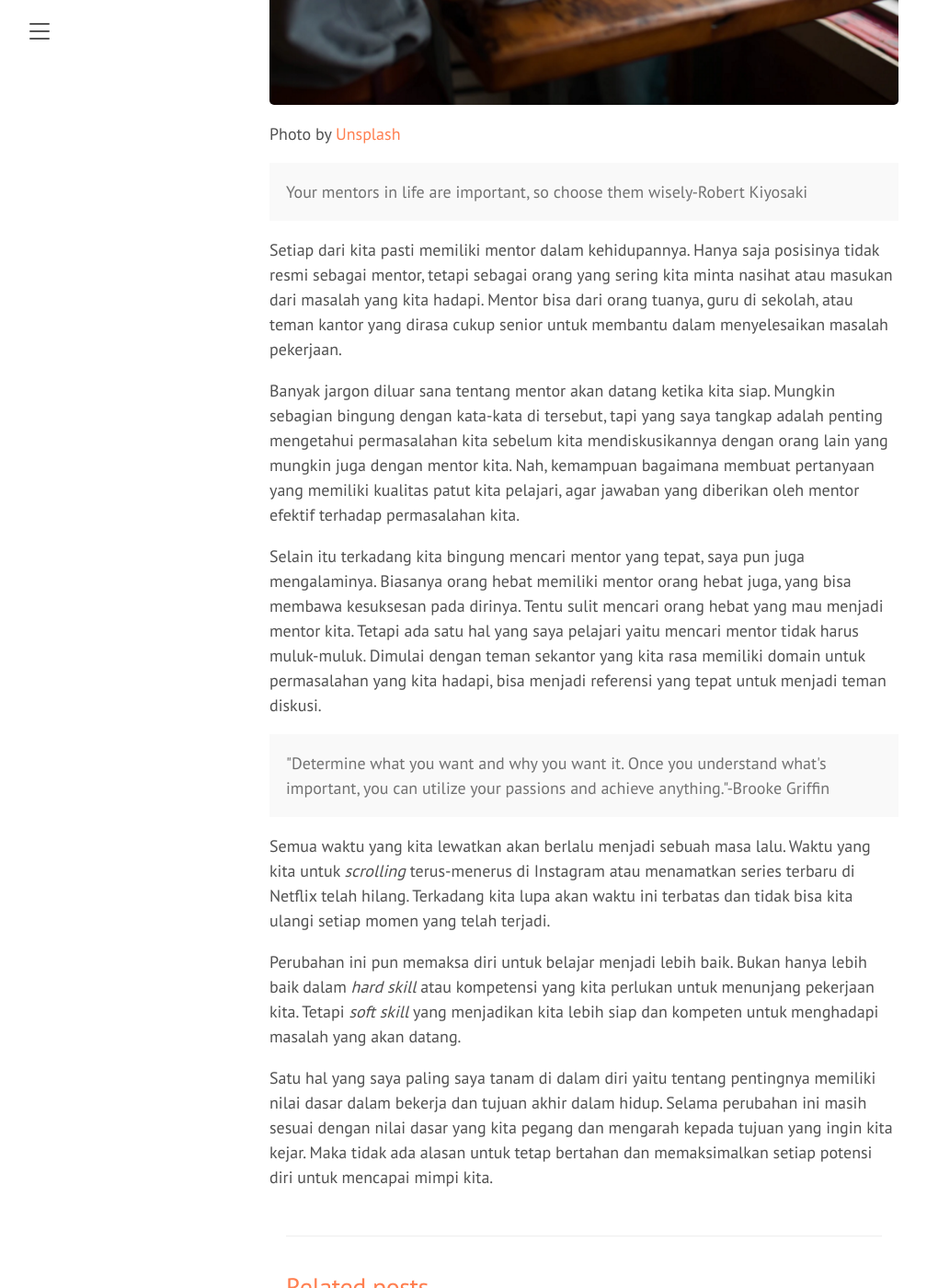
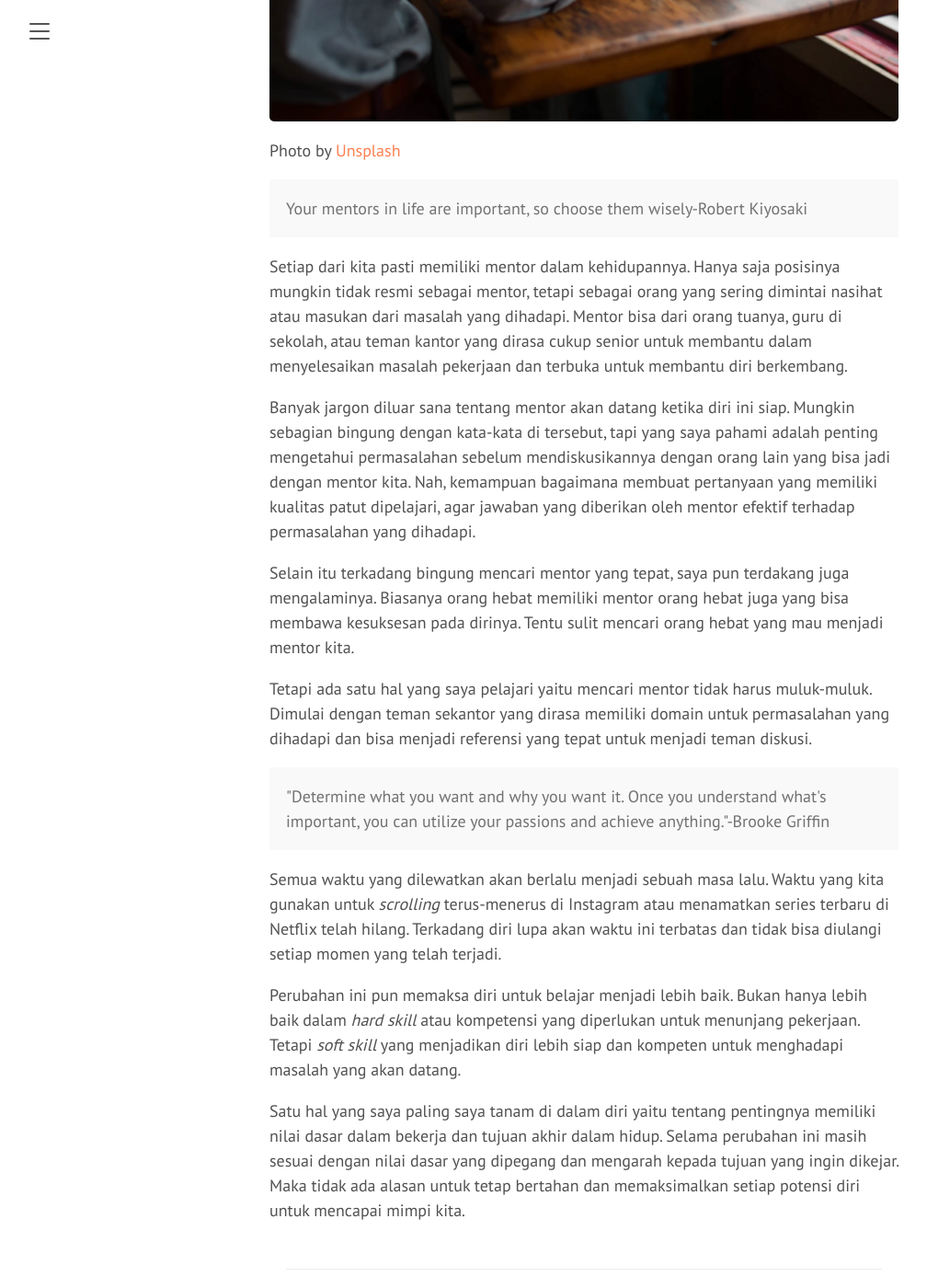
Before and after one commit to indrango/indrango.github.io, a Jekyll site: the page built from _posts/2020-11-12-siapkah-kita-untuk-perubahan.md, in a window 1280 px wide and 1400 px high, scrolled down 3899 px. Shown: the whole window at 92% size, without its empty margins (5-1013 px from the left). Built offline with Jekyll 4.4.1, drawn with Linux system fonts in a browser that asks for light colours; some of the changed text lies outside the part shown.

Commit message:
change punctuation

```diff
--- a/_posts/2020-11-12-siapkah-kita-untuk-perubahan.md
+++ b/_posts/2020-11-12-siapkah-kita-untuk-perubahan.md
@@ -3,15 +3,17 @@
 title: Siapkah Kita Untuk Perubahan
 author: Indra Nugraha
 categories: Article
-tag:
+tag: Personal development
 image: post-20201022-cover.png
 image-name: Unsplash
 image-link: https://unsplash.com/photos/M6tN7AZ_bNs
 ---
 
-Bekerja di perusahaan <em>startup</em> selalu identik dengan kehidupan yang dinamis. Banyak cerita di luar sana tentang perusahaan yang baru dirintis tiba-tiba bangkrut, ataupun mendapat investasi yang sangat besar sehingga bisa menyandang status <em>unicorn</em>. Begitu juga kedinamisan dari organisasi ditentukan oleh banyak faktor seperti pasar yang berubah, teknologi yang terus berkembang ataupun desakan dari investor yang menuntut perubahan secara cepat.
+Bekerja di perusahaan <em>startup</em> selalu identik dengan kehidupan yang dinamis. Banyak cerita di luar sana tentang perusahaan yang baru dirintis tiba-tiba bangkrut, ataupun mendapat investasi yang sangat besar sehingga bisa menyandang status <em>unicorn</em>.
 
-Saya sadar betul hal tersebut adalah resiko dalam bekerja yang sulit untuk dihindari. Opsinya hanya dua, apakah kita bertahan dengan tanggung jawab baru atau keluar untuk mengejar ambisi di bidang yang ingin ditekuni? Pada artikel kali ini, saya akan bercerita tantangan apa saja yang saya hadapi pada perubahan karir dan pelajaran yang saya dapat setelah bekerja lebih selama 6 bulan di bidang dataset operation di tahun 2019 lalu.
+Kedinamisan tersebut ditentukan oleh banyak faktor, seperti pasar yang berubah, teknologi yang terus berkembang ataupun desakan dari investor yang menuntut keuntungan secara cepat.
+
+Saya sadar betul hal tersebut adalah resiko dalam bekerja yang sulit untuk dihindari. Opsinya hanya dua, apakah tetap bertahan dengan tanggung jawab baru atau keluar untuk mengejar ambisi di bidang yang ingin ditekuni? Pada artikel kali ini, saya akan bercerita tantangan apa saja yang saya hadapi dan pelajaran yang saya dapat setelah bekerja lebih selama 6 bulan pada bidang baru di tahun 2019 lalu.
 
 ### Perubahan Itu Pasti
 ![](/public/img/post-20201022-img-1.png)
@@ -22,13 +24,13 @@
     "Change is the only constant" - Heraclitus
 </div>
 
-Untuk hal ini saya teringat akan pesan dari CEO Nodeflux ketika kami mengadakan <em>Town Hall meeting</em>. Materi yang dibawakan adalah cerita tentang pelatihan tentang **kepemimpinan** yang telah ia jalani di China. Pada cerita tersebut, beliau menggambarkan sebuah perusahaan bernama Alibaba dalam membangun budaya perusahaan.
+Untuk hal ini saya teringat akan pesan dari CEO kami ketika mengadakan <em>Town Hall meeting</em>. Materi yang dibawakan adalah cerita tentang pelatihan tentang **kepemimpinan** yang telah ia jalani di China. Pada cerita tersebut, beliau menggambarkan sebuah perusahaan bernama Alibaba dalam membangun budaya perusahaan.
 
 Perusahaan tersebut terdapat sebuah budaya yang menarik, yaitu perubahan karir yang tiba-tiba merupakan hal lumrah terjadi disana. Sebagai contoh, terdapat seorang manajer di bidang keuangan yang tiba-tiba pada tahun depan menjadi manajer teknis. Hal ini lumrah dan membuat mereka harus menyiapkan diri akan perubahan yang akan terjadi selanjutnya.
 
-Hal tersebut juga yang saya pelajari dalam bekerja saat ini. Kita bekerja bukan untuk mengejar sebuah posisi. Misal dalam 5 tahun harus menjadi manajer regional atau dalam 7 tahun harus menjadi wakil direktur. Betul, mengejar tujuan karir itu penting untuk menaikan taraf hidup, namun ada hal lain yang saya pelajari, yaitu pentingnya melatih kemampuan dasar untuk mengejar posisi tersebut.
+Hal tersebut juga yang saya pelajari dalam bekerja saat ini. Mencoba membangun mindset bahwa bekerja bukan untuk mengejar sebuah posisi. Misal dalam 5 tahun harus menjadi manajer regional atau dalam 7 tahun harus menjadi wakil direktur. Betul, mengejar tujuan karir itu penting sebagai pencapaian dan menaikan taraf hidup. Namun ada hal lain yang saya pelajari yaitu pentingnya melatih kemampuan dasar untuk mengejar posisi tersebut.
 
-Karena dengan kita memupuk kemampuan-kemampuan dasar, kita bisa menyiapkan diri kita yang apabila kita bertemu dengan kesempatan tersebut. Yang membuat kita siap untuk menjalani nya dengan maksimal. Bisa saja yang awalnya berpikir menjadi manager dalam 3 tahun kedepan, tetapi karena skill yang kita miliki dirasa sudah layak dalam 2 tahun bekerja bisa mencapai posisi tersebut.
+Karena dengan memupuk kemampuan-kemampuan dasar seseorang bisa menyiapkan diri yang apabila bertemu dengan kesempatan tersebut menjadi lebih siap dan dapat menjalaninya dengan maksimal. Bisa saja yang awalnya berpikir menjadi manager dalam 3 tahun kedepan, tetapi karena skill yang telah dimiliki dirasa sudah layak dalam 2 tahun bekerja bisa mencapai posisi tersebut.
 
 ### Selalu Terbuka akan Hal Baru Dalam Belajar
 ![](/public/img/post-20201022-img-2.png)
@@ -39,9 +41,9 @@
     "Those who keep learning, will keep rising in life" - Charlie Munger
 </div>
 
-Pada pekerjaan sebelumnya sebagai <em>engineer</em> di bidang riset/penelitian, saya dibiasakan dengan selalu mencari info terkini seputar perkembangan sistem kecerdasan buatan. Mulai dari jurnal terhangat dari konferensi ilmiah populer, sampai dengan tutorial yang tentunya bisa memberikan manfaat terhadap pekerjaan kita. Bahkan di lingkungan pertemanan pun sering membagikan hal terkini di bidang kecerdasan buatan agar kita semua mendapatkan manfaat dari info tersebut.
+Pada pekerjaan sebelumnya sebagai <em>engineer</em> di bidang riset. Saya dibiasakan untuk selalu mencari info terkini seputar perkembangan sistem kecerdasan buatan. Mulai dari jurnal terhangat dari konferensi ilmiah populer, sampai dengan tutorial yang tentunya bisa memberikan manfaat terhadap pekerjaan yang dilakukan. Bahkan di lingkungan pertemanan pun sering membagikan hal terkini di bidang kecerdasan buatan agar kami di tim semua mendapatkan manfaat dari info tersebut.
 
-Tetapi ada kesalahan yang saya buat ketika di posisi tersebut, yaitu kurang membuka diri dengan melatih <em>soft skill</em>. Banyak sekali yang saya temukan masalah <em>soft skill</em> yang saya hadapi dan menjadi prioritas untuk dipelajari seperti <em>critical thinking</em>, <em>effective communication</em>, <em>leadership</em>, dan hal lainnya. Hal ini tentu saja membuat transisi karir ini lumayan sulit di awal karena banyak hal yang harus dipelajari.
+Tetapi ada kesalahan yang saya lakukan pada kondisi tersebut yaitu terbuka untuk melatih <em>soft skill</em>. Banyak sekali yang saya temukan masalah dari kekurangan <em>soft skill</em> dikeseharian dan menjadi prioritas untuk dipelajari. Hal-hal seperti <em>critical thinking</em>, <em>effective communication</em>, <em>leadership</em>, dan hal lainnya. Hal ini tentu saja membuat transisi pekerjaan menjadi lebih sulit di awal karena banyak hal yang harus dipelajari.
 
 Mulailah ketika saat itu lebih banyak mencari referensi belajar, seperti membaca konten [Harvard Business Review (HBR)](https://hbr.org/), mulai mengikuti course seputar <em>critical thinking/ complex problem solving </em> dan lebih banyak diskusi dengan orang yang lebih ahli. Tetapi yang saya rasa paling efektif adalah belajar langsung dari yang sudah berpengalaman di bidang tersebut.
 
@@ -56,18 +58,20 @@
     Your mentors in life are important, so choose them wisely - Robert Kiyosaki
 </div>
 
-Setiap dari kita pasti memiliki mentor dalam kehidupannya. Hanya saja posisinya tidak resmi sebagai mentor, tetapi sebagai orang yang sering kita minta nasihat atau masukan dari masalah yang kita hadapi. Mentor bisa dari orang tuanya, guru di sekolah, atau teman kantor yang dirasa cukup senior untuk membantu dalam menyelesaikan masalah pekerjaan.
+Setiap dari kita pasti memiliki mentor dalam kehidupannya. Hanya saja posisinya mungkin tidak resmi sebagai mentor, tetapi sebagai orang yang sering dimintai nasihat atau masukan dari masalah yang dihadapi. Mentor bisa dari orang tuanya, guru di sekolah, atau teman kantor yang dirasa cukup senior untuk membantu dalam menyelesaikan masalah pekerjaan dan terbuka untuk membantu diri berkembang.
 
-Banyak jargon diluar sana tentang mentor akan datang ketika kita siap. Mungkin sebagian bingung dengan kata-kata di tersebut, tapi yang saya tangkap adalah penting mengetahui permasalahan kita sebelum kita mendiskusikannya dengan orang lain yang mungkin juga dengan mentor kita. Nah, kemampuan bagaimana membuat pertanyaan yang memiliki kualitas patut kita pelajari, agar jawaban yang diberikan oleh mentor efektif terhadap permasalahan kita.
+Banyak jargon diluar sana tentang mentor akan datang ketika diri ini siap. Mungkin sebagian bingung dengan kata-kata di tersebut, tapi yang saya pahami adalah penting mengetahui permasalahan sebelum mendiskusikannya dengan orang lain yang bisa jadi dengan mentor kita. Nah, kemampuan bagaimana membuat pertanyaan yang memiliki kualitas patut dipelajari, agar jawaban yang diberikan oleh mentor efektif terhadap permasalahan yang dihadapi.
 
-Selain itu terkadang kita bingung mencari mentor yang tepat, saya pun juga mengalaminya. Biasanya orang hebat memiliki mentor orang hebat juga, yang bisa membawa kesuksesan pada dirinya. Tentu sulit mencari orang hebat yang mau menjadi mentor kita. Tetapi ada satu hal yang saya pelajari yaitu mencari mentor tidak harus muluk-muluk. Dimulai dengan teman sekantor yang kita rasa memiliki domain untuk permasalahan yang kita hadapi, bisa menjadi referensi yang tepat untuk menjadi teman diskusi.
+Selain itu terkadang bingung mencari mentor yang tepat, saya pun terdakang juga mengalaminya. Biasanya orang hebat memiliki mentor orang hebat juga yang bisa membawa kesuksesan pada dirinya. Tentu sulit mencari orang hebat yang mau menjadi mentor kita.
+
+Tetapi ada satu hal yang saya pelajari yaitu mencari mentor tidak harus muluk-muluk. Dimulai dengan teman sekantor yang dirasa memiliki domain untuk permasalahan yang dihadapi dan bisa menjadi referensi yang tepat untuk menjadi teman diskusi.
 
 <div class="message">
     "Determine what you want and why you want it. Once you understand what's important, you can utilize your passions and achieve anything." - Brooke Griffin
 </div>
 
-Semua waktu yang kita lewatkan akan berlalu menjadi sebuah masa lalu. Waktu yang kita untuk <em>scrolling</em> terus-menerus di Instagram atau menamatkan series terbaru di Netflix telah hilang. Terkadang kita lupa akan waktu ini terbatas dan tidak bisa kita ulangi setiap momen yang telah terjadi.
+Semua waktu yang dilewatkan akan berlalu menjadi sebuah masa lalu. Waktu yang kita gunakan untuk <em>scrolling</em> terus-menerus di Instagram atau menamatkan series terbaru di Netflix telah hilang. Terkadang diri lupa akan waktu ini terbatas dan tidak bisa diulangi setiap momen yang telah terjadi.
 
-Perubahan ini pun memaksa diri untuk belajar menjadi lebih baik. Bukan hanya lebih baik dalam <em>hard skill</em> atau kompetensi yang kita perlukan untuk menunjang pekerjaan kita. Tetapi <em>soft skill</em> yang menjadikan kita lebih siap dan kompeten untuk menghadapi masalah yang akan datang.
+Perubahan ini pun memaksa diri untuk belajar menjadi lebih baik. Bukan hanya lebih baik dalam <em>hard skill</em> atau kompetensi yang diperlukan untuk menunjang pekerjaan. Tetapi <em>soft skill</em> yang menjadikan diri lebih siap dan kompeten untuk menghadapi masalah yang akan datang.
 
-Satu hal yang saya paling saya tanam di dalam diri yaitu tentang pentingnya memiliki nilai dasar dalam bekerja dan tujuan akhir dalam hidup. Selama perubahan ini masih sesuai dengan nilai dasar yang kita pegang dan mengarah kepada tujuan yang ingin kita kejar. Maka tidak ada alasan untuk tetap bertahan dan memaksimalkan setiap potensi diri untuk mencapai mimpi kita.
+Satu hal yang saya paling saya tanam di dalam diri yaitu tentang pentingnya memiliki nilai dasar dalam bekerja dan tujuan akhir dalam hidup. Selama perubahan ini masih sesuai dengan nilai dasar yang dipegang dan mengarah kepada tujuan yang ingin dikejar. Maka tidak ada alasan untuk tetap bertahan dan memaksimalkan setiap potensi diri untuk mencapai mimpi kita.
```
Also changed, not shown: _posts/2020-10-29-berkomunitas-sambil-belajar-jadi-product-manager.md (+2 -2 lines), about.md (+1 -1 lines).
